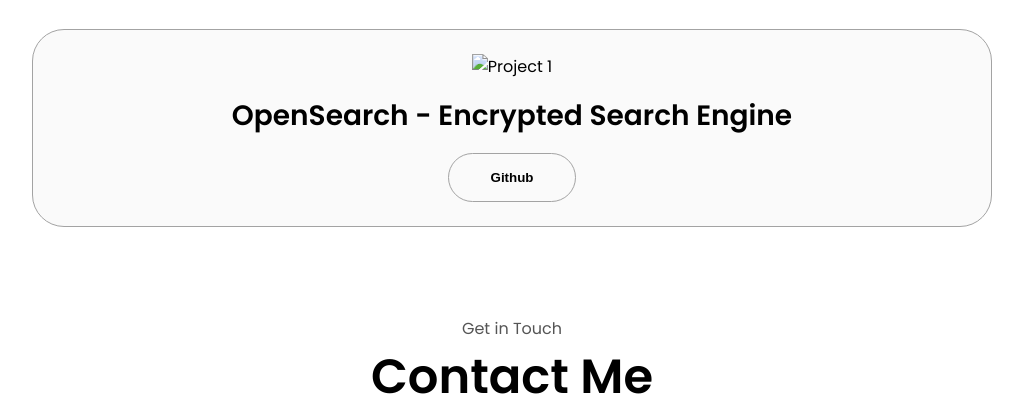
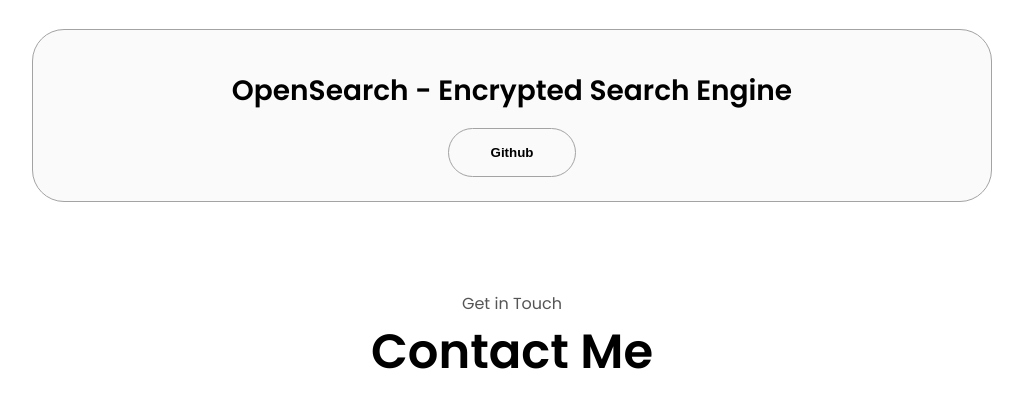
Before and after one commit to niranjanmenonn/portfolio-website, a plain HTML site: page index.html in a window 1280 px wide. Shown: the part 2564-2981 px from the top of the page, without its empty margins (128-1151 px from the left). Drawn offline with Linux system fonts and the light colour scheme.

Commit message:
Update index.html

```diff
--- a/index.html
+++ b/index.html
@@ -235,13 +235,7 @@
       <div class="experience-details-container">
         <div class="about-containers">
           <div class="details-container color-container">
-            <div class="article-container">
-              <img
-                src=""
-                alt="Project 1"
-                class=""
-              />
-            </div>
+
             <h2 class="experience-sub-title project-title">OpenSearch - Encrypted Search Engine</h2>
             <div class="btn-container">
               <button
```
